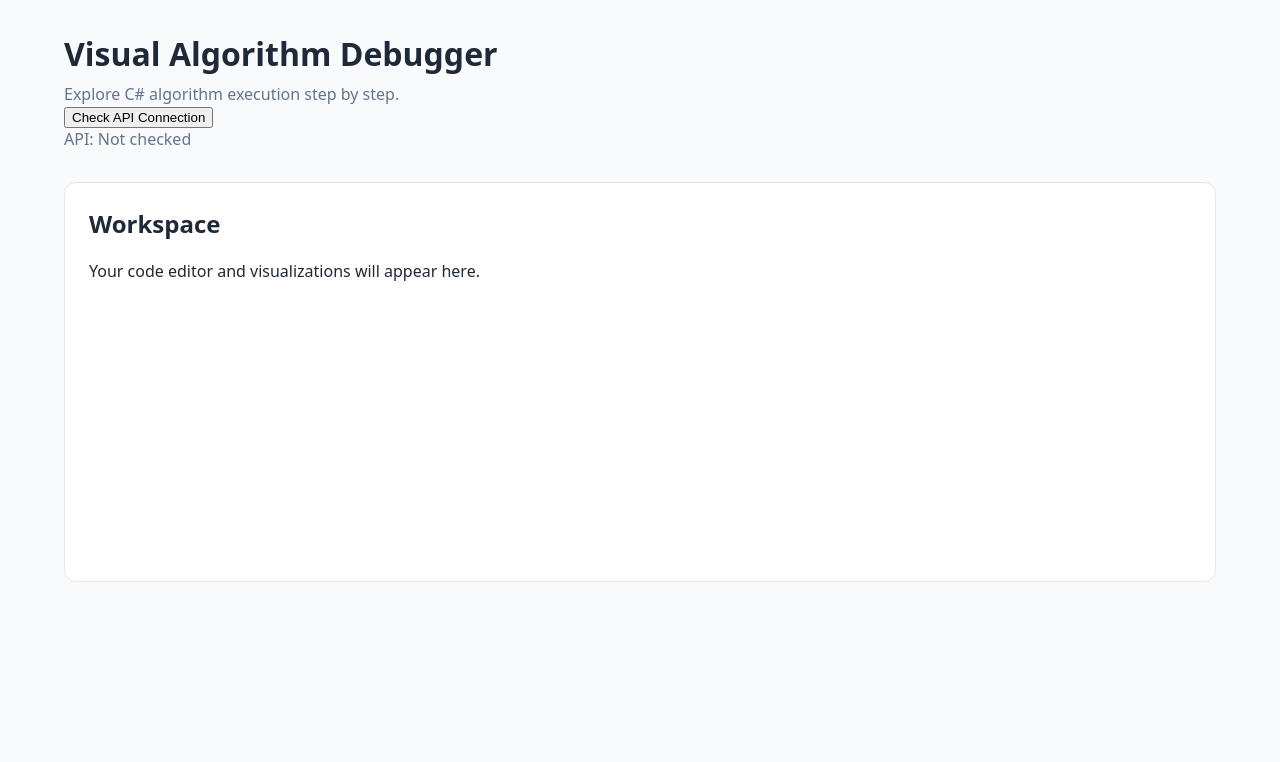
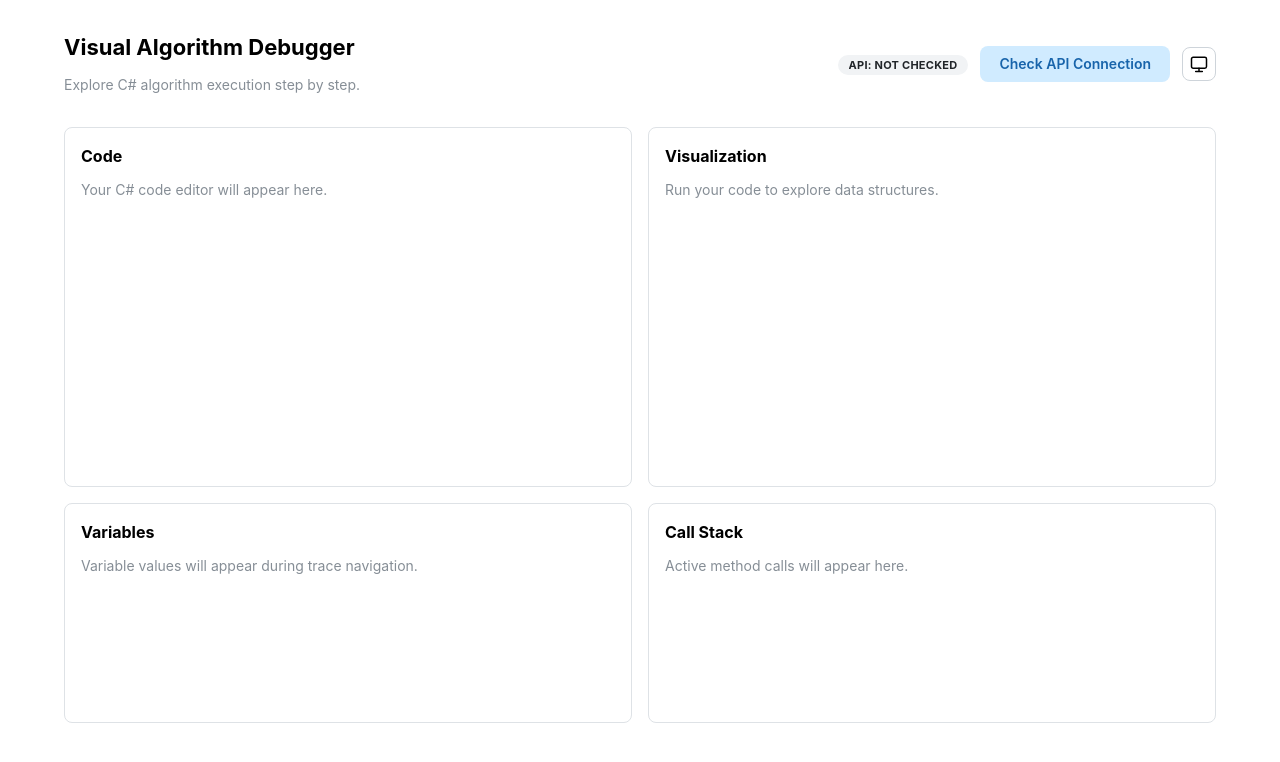
Before and after one commit to jonghyuk82/visual-algorithm-debugger, a React (Vite) app in the folder frontend/: page / in a window 1280 px wide. Shown: the top 762 px of the page. Built offline with nearby package versions, Linux system fonts and the light colour scheme.

Commit message:
VAD-105 Add Mantine debugger layout and theme selector

```diff
--- a/frontend/package.json
+++ b/frontend/package.json
@@ -11,6 +11,8 @@
     "preview": "vite preview"
   },
   "dependencies": {
+    "@mantine/core": "^9.7.3",
+    "@mantine/hooks": "^9.7.3",
     "react": "^19.2.8",
     "react-dom": "^19.2.8"
   },
--- a/frontend/src/App.css
+++ b/frontend/src/App.css
@@ -14,17 +14,5 @@
 
 .app>header p {
   margin: 0;
-  color: #64748b;
+  color: var(--mantine-color-dimmed);
 }
-
-.app>section {
-  min-height: 400px;
-  padding: 24px;
-  background: #ffffff;
-  border: 1px solid #e2e8f0;
-  border-radius: 12px;
-}
-
-.app>section h2 {
-  margin-top: 0;
-}
--- a/frontend/src/App.tsx
+++ b/frontend/src/App.tsx
@@ -1,10 +1,24 @@
 import "./App.css";
 import { useState } from "react";
 import { checkApiHealth } from "./api/health";
+import {
+  Badge,
+  Button,
+  Group,
+  Paper,
+  SimpleGrid,
+  Stack,
+  Text,
+  Title,
+  ActionIcon,
+  Menu,
+  useMantineColorScheme,
+} from "@mantine/core";
 
 function App() {
   const [apiStatus, setApiStatus] = useState("Not checked");
   const [isChecking, setIsChecking] = useState(false);
+  const { colorScheme, setColorScheme } = useMantineColorScheme();
 
   async function handleCheckApiHealth() {
     setIsChecking(true);
@@ -23,21 +37,135 @@ function App() {
   return (
     <main className="app">
       <header>
-        <h1>Visual Algorithm Debugger</h1>
-        <p>Explore C# algorithm execution step by step.</p>
-        <button
-          type="button"
-          onClick={handleCheckApiHealth}
-          disabled={isChecking}
-        >
-          Check API Connection
-        </button>
-        <p role="status">API: {apiStatus}</p>
+        <Group justify="space-between" align="center" gap="md">
+          <Stack gap={4}>
+            <Title order={1} size="h3">
+              Visual Algorithm Debugger
+            </Title>
+            <Text size="sm" c="dimmed">
+              Explore C# algorithm execution step by step.
+            </Text>
+          </Stack>
+
+          <Group gap="sm">
+            <span role="status">
+              <Badge
+                variant="light"
+                color={
+                  apiStatus === "Connected"
+                    ? "teal"
+                    : apiStatus === "Unable to connect"
+                      ? "red"
+                      : "gray"
+                }
+              >
+                API: {apiStatus}
+              </Badge>
+            </span>
+
+            <Button
+              type="button"
+              variant="light"
+              onClick={handleCheckApiHealth}
+              loading={isChecking}
+            >
+              Check API Connection
+            </Button>
+            <Menu position="bottom-end" width={160}>
+              <Menu.Target>
+                <ActionIcon
+                  type="button"
+                  variant="default"
+                  size="lg"
+                  aria-label={`Choose color theme: ${colorScheme === "auto" ? "System" : colorScheme === "dark" ? "Dark" : "Light"}`}
+                >
+                  <svg
+                    width="20"
+                    height="20"
+                    viewBox="0 0 24 24"
+                    fill="none"
+                    stroke="currentColor"
+                    strokeWidth="1.8"
+                    strokeLinecap="round"
+                    strokeLinejoin="round"
+                    aria-hidden="true"
+                  >
+                    {colorScheme === "auto" ? (
+                      <>
+                        <rect x="3" y="4" width="18" height="13" rx="2" />
+                        <path d="M8 21h8M12 17v4" />
+                      </>
+                    ) : colorScheme === "dark" ? (
+                      <path d="M20.5 13A9 9 0 0 1 11 3.5 9 9 0 1 0 20.5 13Z" />
+                    ) : (
+                      <>
+                        <circle cx="12" cy="12" r="4" />
+                        <path d="M12 2v2m0 16v2M2 12h2m16 0h2M5 5l1.5 1.5m11 11L19 19M5 19l1.5-1.5m11-11L19 5" />
+                      </>
+                    )}
+                  </svg>
+                </ActionIcon>
+              </Menu.Target>
+              <Menu.Dropdown>
+                <Menu.Label>Color theme</Menu.Label>
+                {([
+                  { value: "light", label: "Light" },
+                  { value: "dark", label: "Dark" },
+                  { value: "auto", label: "System" },
+                ] as const).map(({ value, label }) => (
+                  <Menu.Item
+                    key={value}
+                    onClick={() => setColorScheme(value)}
+                    rightSection={colorScheme === value ? <span aria-hidden="true">✓</span> : undefined}
+                    aria-label={`${label}${colorScheme === value ? ", selected" : ""}`}
+                  >
+                    {label}
+                  </Menu.Item>
+                ))}
+              </Menu.Dropdown>
+            </Menu>
+          </Group>
+        </Group>
       </header>
 
       <section aria-label="Debugger workspace">
-        <h2>Workspace</h2>
-        <p>Your code editor and visualizations will appear here.</p>
+        <SimpleGrid cols={{ base: 1, md: 2 }} spacing="md">
+          <Paper withBorder p="md" radius="md" mih={360}>
+            <Title order={2} size="h5">
+              Code
+            </Title>
+            <Text size="sm" c="dimmed" mt="sm">
+              Your C# code editor will appear here.
+            </Text>
+          </Paper>
+
+          <Paper withBorder p="md" radius="md" mih={360}>
+            <Title order={2} size="h5">
+              Visualization
+            </Title>
+            <Text size="sm" c="dimmed" mt="sm">
+              Run your code to explore data structures.
+            </Text>
+          </Paper>
+
+          <Paper withBorder p="md" radius="md" mih={220}>
+            <Title order={2} size="h5">
+              Variables
+            </Title>
+            <Text size="sm" c="dimmed" mt="sm">
+              Variable values will appear during trace navigation.
+            </Text>
+          </Paper>
+
+          <Paper withBorder p="md" radius="md" mih={220}>
+            <Title order={2} size="h5">
+              Call Stack
+            </Title>
+            <Text size="sm" c="dimmed" mt="sm">
+              Active method calls will appear here.
+            </Text>
+          </Paper>
+        </SimpleGrid>
       </section>
     </main>
   );
--- a/frontend/src/index.css
+++ b/frontend/src/index.css
@@ -1,7 +1,7 @@
 :root {
   font-family: system-ui, sans-serif;
-  color: #1f2937;
-  background-color: #f8fafc;
+  color: var(--mantine-color-text);
+  background-color: var(--mantine-color-body);
 }
 
 * {
--- a/frontend/src/main.tsx
+++ b/frontend/src/main.tsx
@@ -1,10 +1,14 @@
 import { StrictMode } from "react";
 import { createRoot } from "react-dom/client";
+import { MantineProvider } from "@mantine/core";
+import "@mantine/core/styles.css";
 import "./index.css";
 import App from "./App.tsx";
 
 createRoot(document.getElementById("root")!).render(
   <StrictMode>
-    <App />
+    <MantineProvider defaultColorScheme="auto">
+      <App />
+    </MantineProvider>
   </StrictMode>,
 );
```
Also changed, not shown: 2 other files (tests, documents, lock files or other folders).
